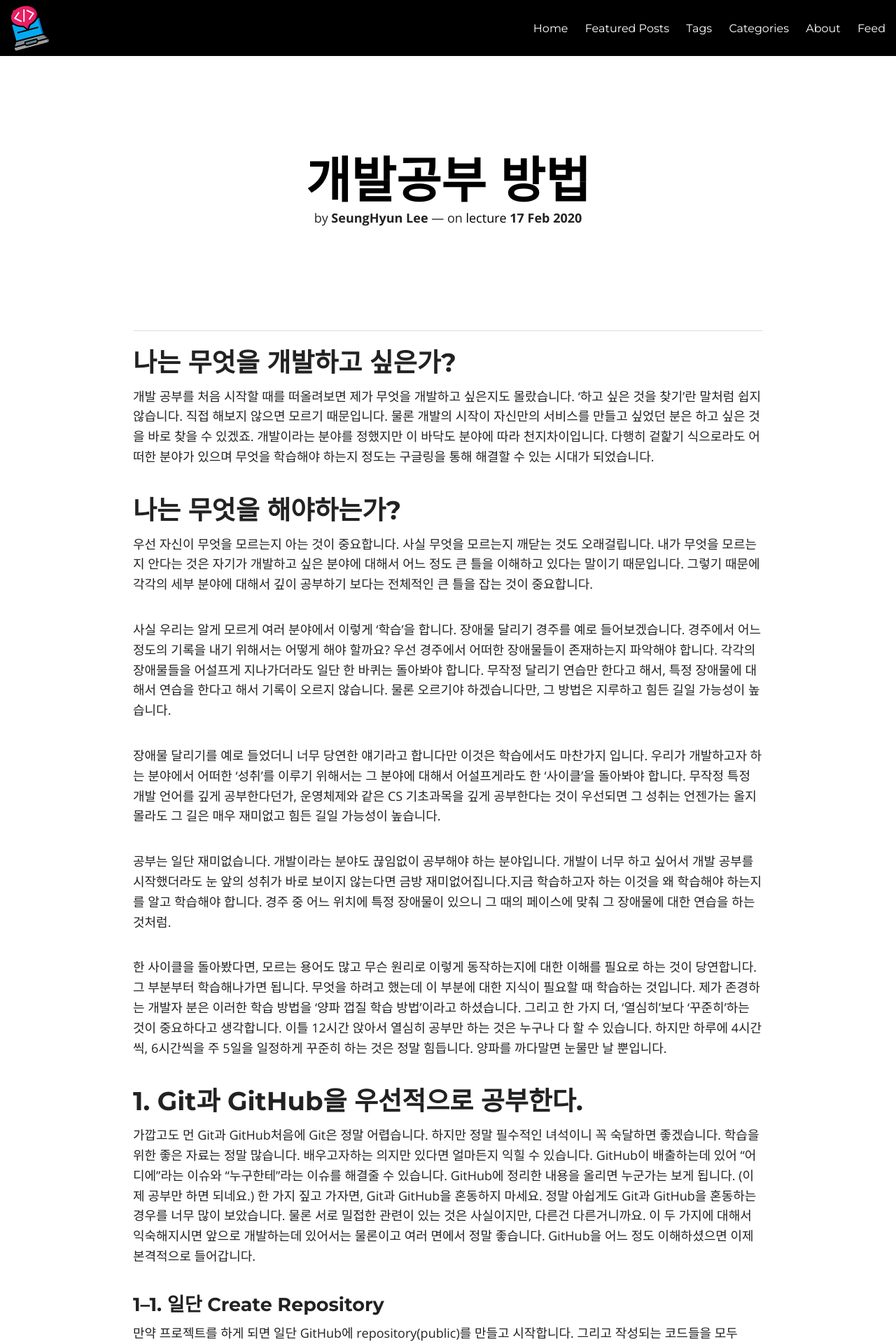
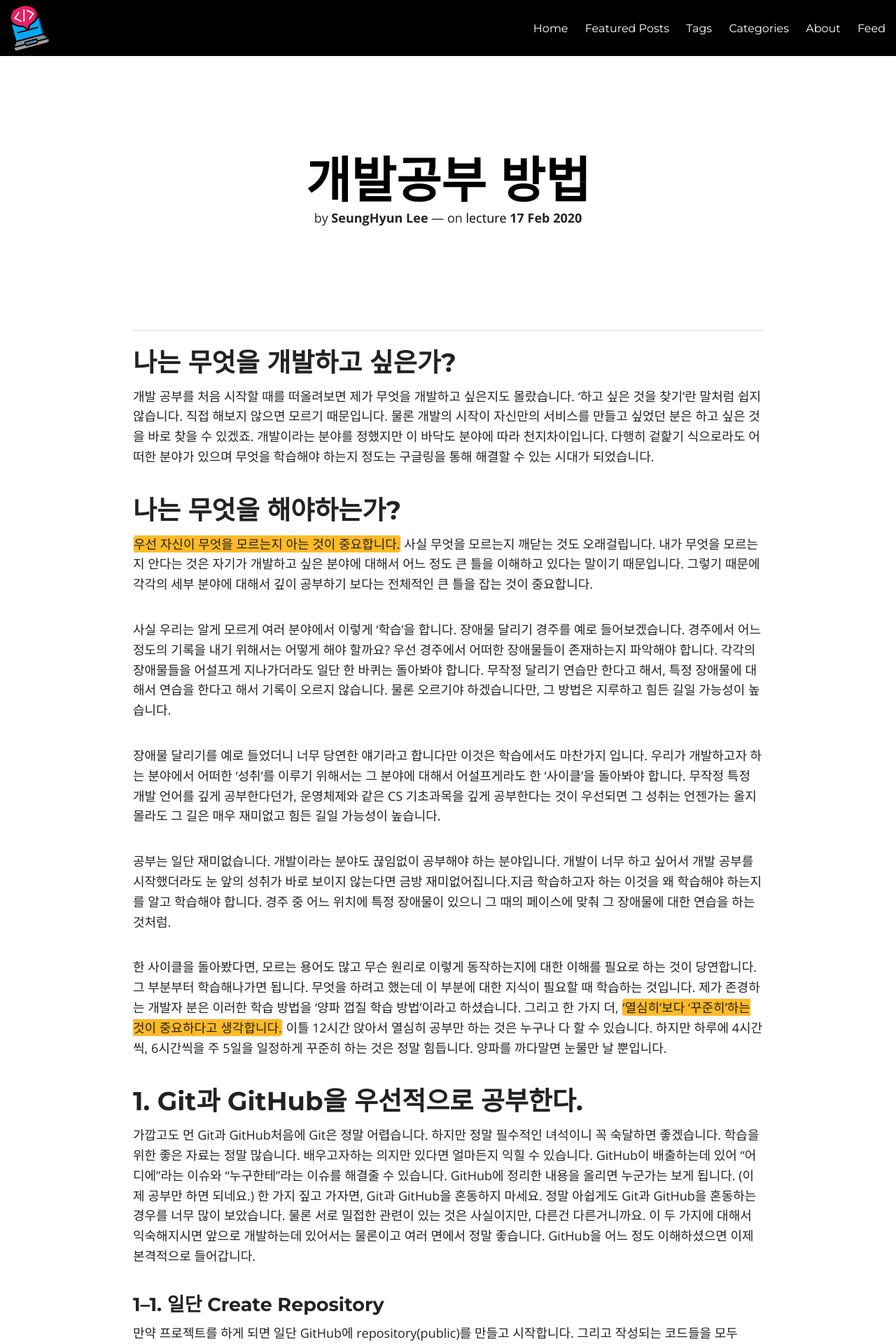
Before and after one commit to lsh58/lsh58.github.io, a Jekyll site: the page built from _posts/2020-02-17-나는어떻게개발공부를했나.md, in a window 1280 px wide. Shown: the top 1920 px of the page at 70% size. Built offline with Jekyll 4.4.1, drawn with Linux system fonts in a browser that asks for light colours; nearby versions of some CDN libraries; comment, search, counter and statistics services are not loaded.

Commit message:
Update post.css

```diff
--- a/assets/css/post.css
+++ b/assets/css/post.css
@@ -28,7 +28,7 @@ html, body, .notepad-post-container, .notepad-post-header {
     .notepad-post-header-title a:hover {
       color: white; }
 
-.evidence{
+.orange{
   border : 1px solid #eee;
   background: #ffba24;
   border-radius: 5px;
```
